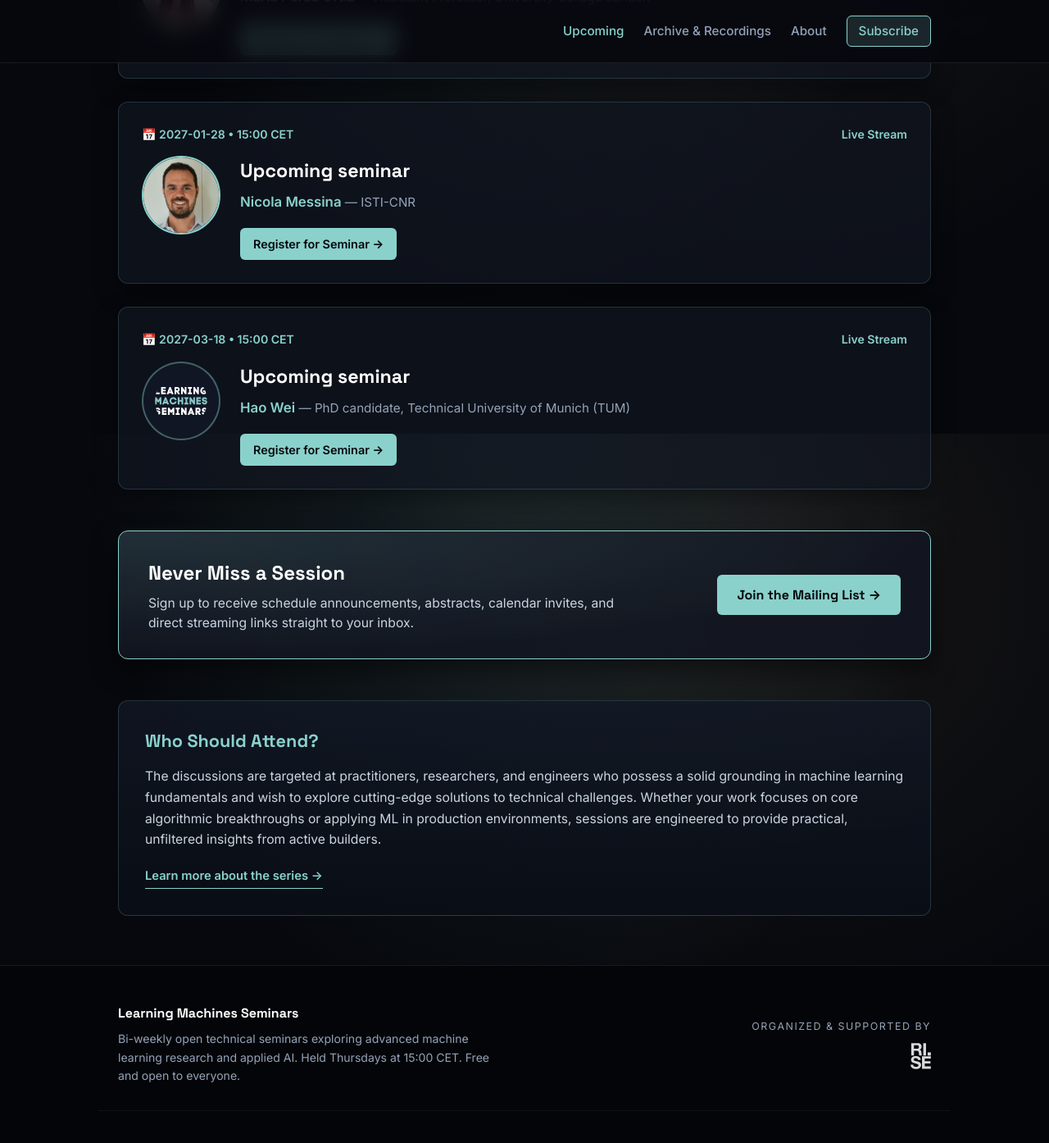
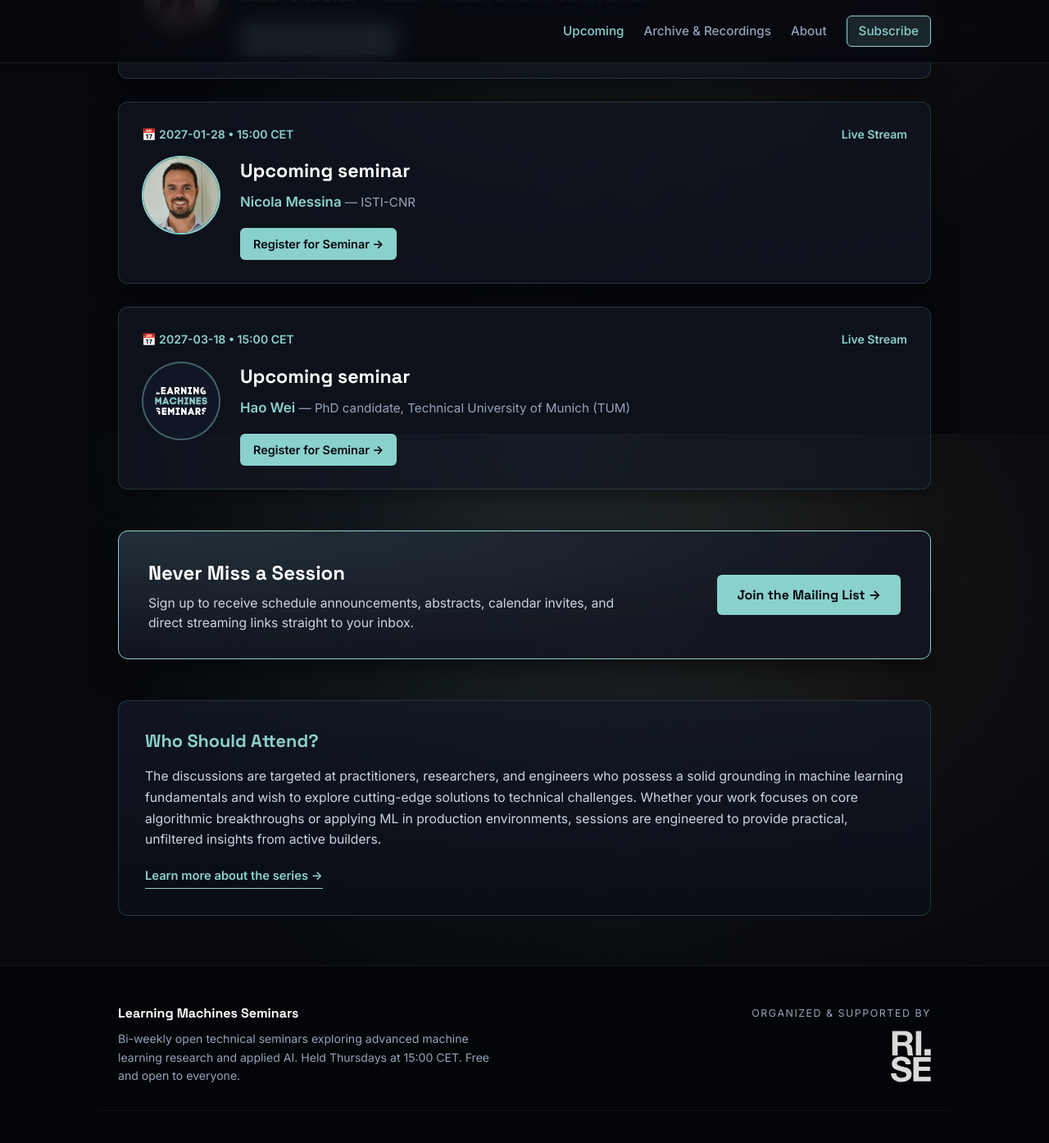
Before and after one commit to olofmogren/learningmachines.eu, a Jekyll site: the page built from index.html, in a window 1280 px wide and 1400 px high, scrolled down 2171 px. Shown: the top 1394 px of the window at 82% size. Built offline with Jekyll 4.4.1, drawn with Linux system fonts in a browser that asks for light colours.

Commit message:
rise logo

```diff
--- a/assets/css/style.css
+++ b/assets/css/style.css
@@ -615,12 +615,12 @@ body.has-hero .site-header.scrolled .brand-link {
   display: block;
 }
 .rise-logo {
-  height: 32px;
+  height: 64px;
   width: auto;
   filter: brightness(0) invert(1);
 }
 .cain-logo {
-  height: 38px;
+  height: 76px;
   width: auto;
   filter: brightness(0) invert(1);
 }
```
